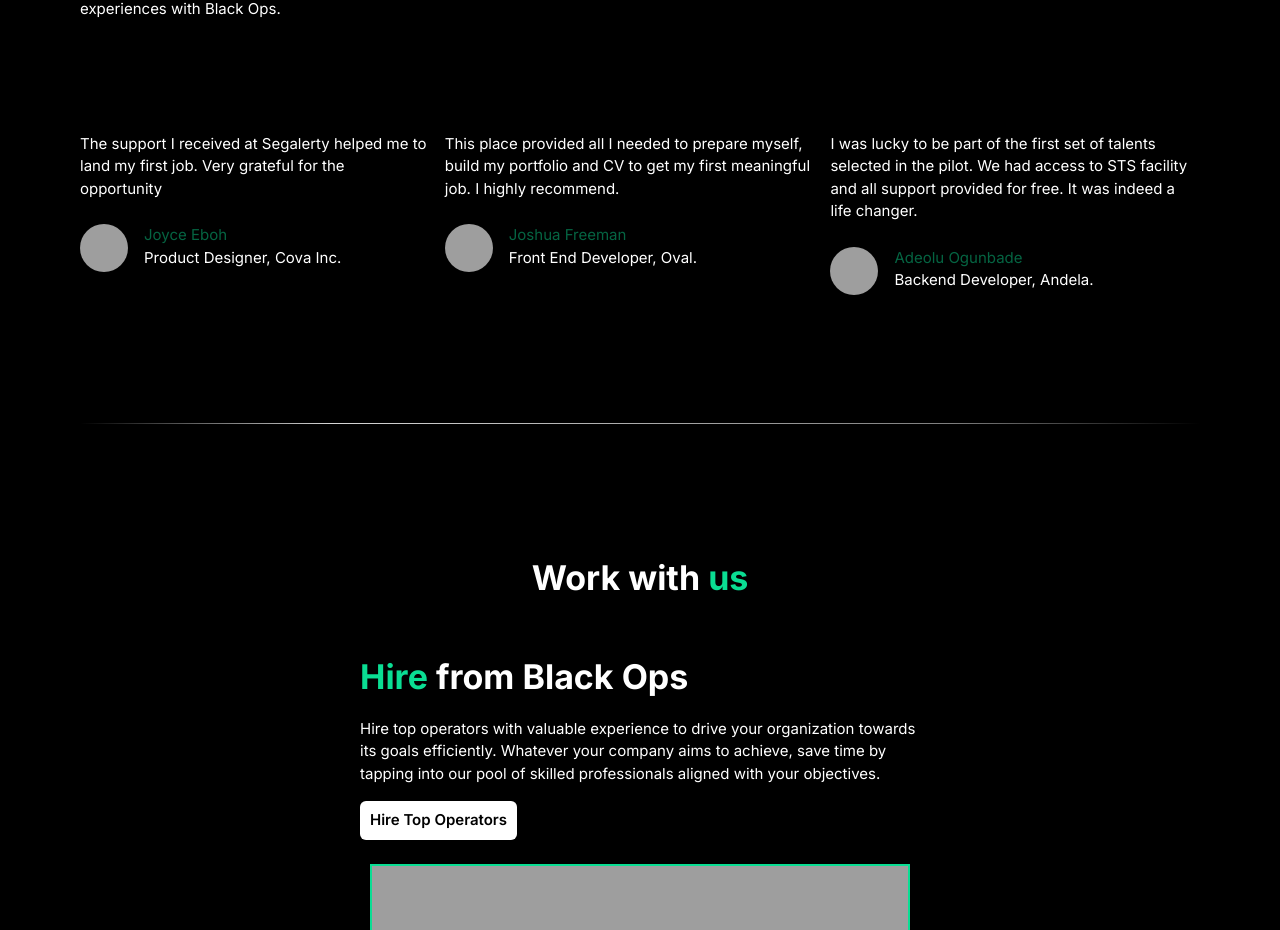
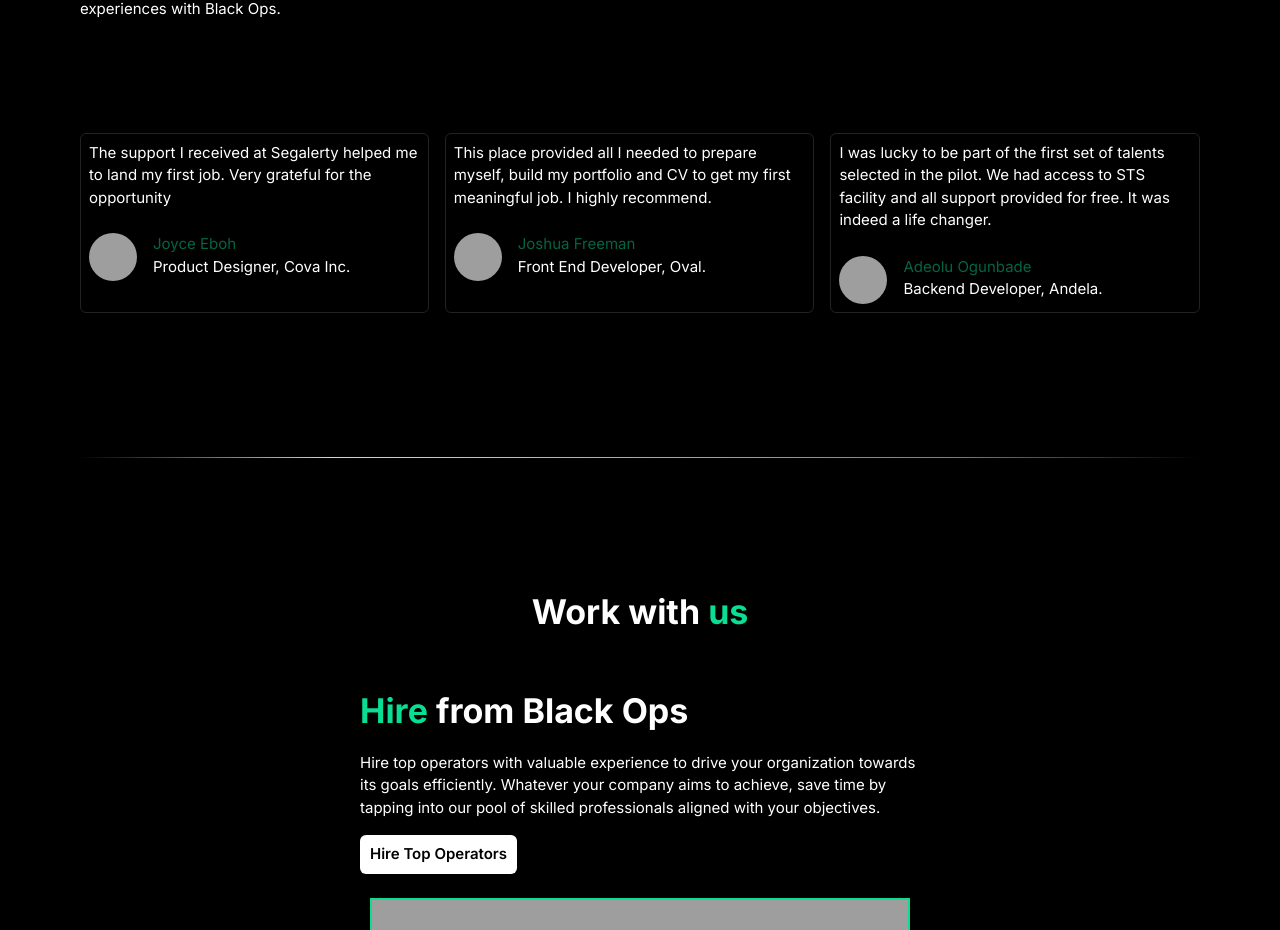
Before and after one commit to unegbuclinton/blackOp, a Next.js app: page / in a window 1280 px wide. Shown: the part 4996-5926 px from the top of the page. Built offline with nearby package versions, Linux system fonts and the light colour scheme; grey boxes are pictures that could not be loaded.

Commit message:
update home

```diff
--- a/src/app/page.tsx
+++ b/src/app/page.tsx
@@ -211,7 +211,10 @@ export default function Home() {
       </div>
       <div className='flex flex-col lg:flex-row gap-4 text-grey'>
         {feedback?.map(({ feedbackText, name, role, img }, index) => (
-          <div key={index} className='lg:max-w-[33%]'>
+          <div
+            key={index}
+            className='lg:max-w-[33%] mb-4 border-grey/20 border border-solid p-2 rounded-md'
+          >
             <p className='mb-6'>{feedbackText}</p>
             <div className='flex gap-4'>
               <Image
```
